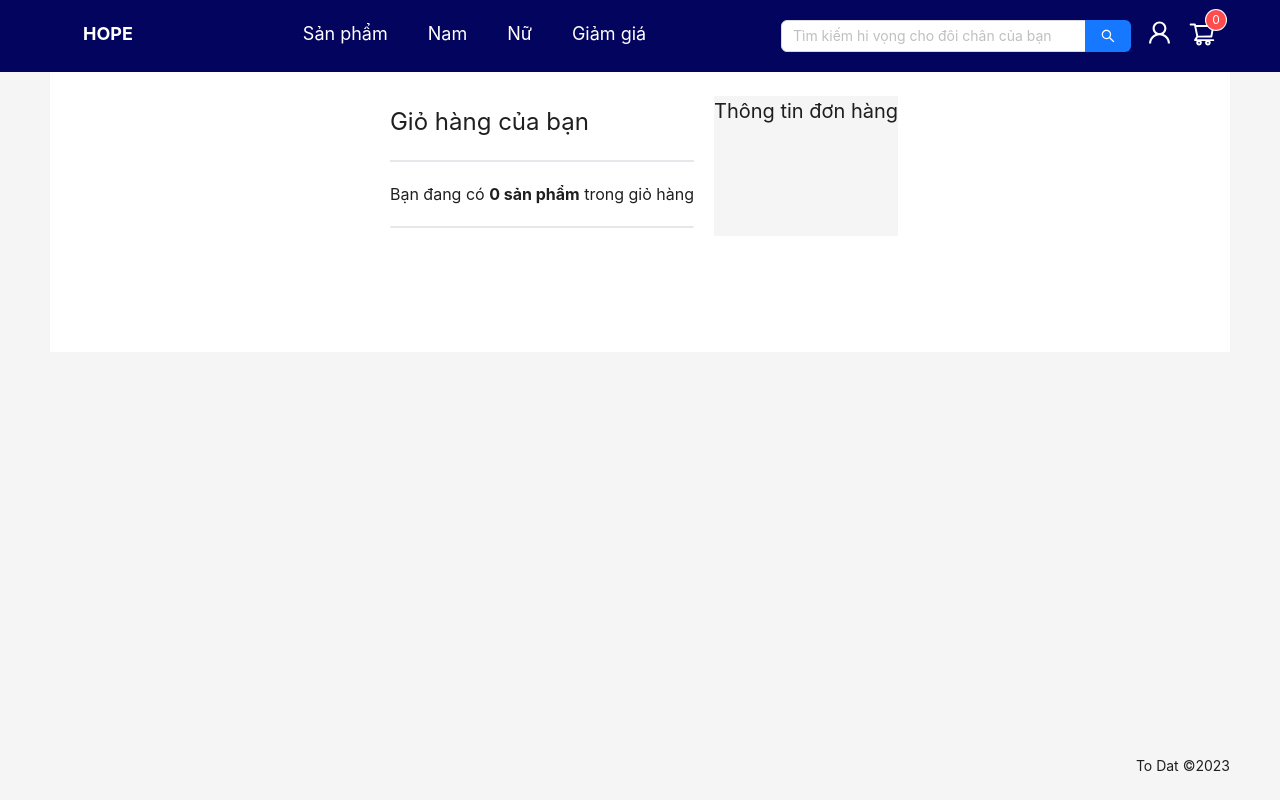
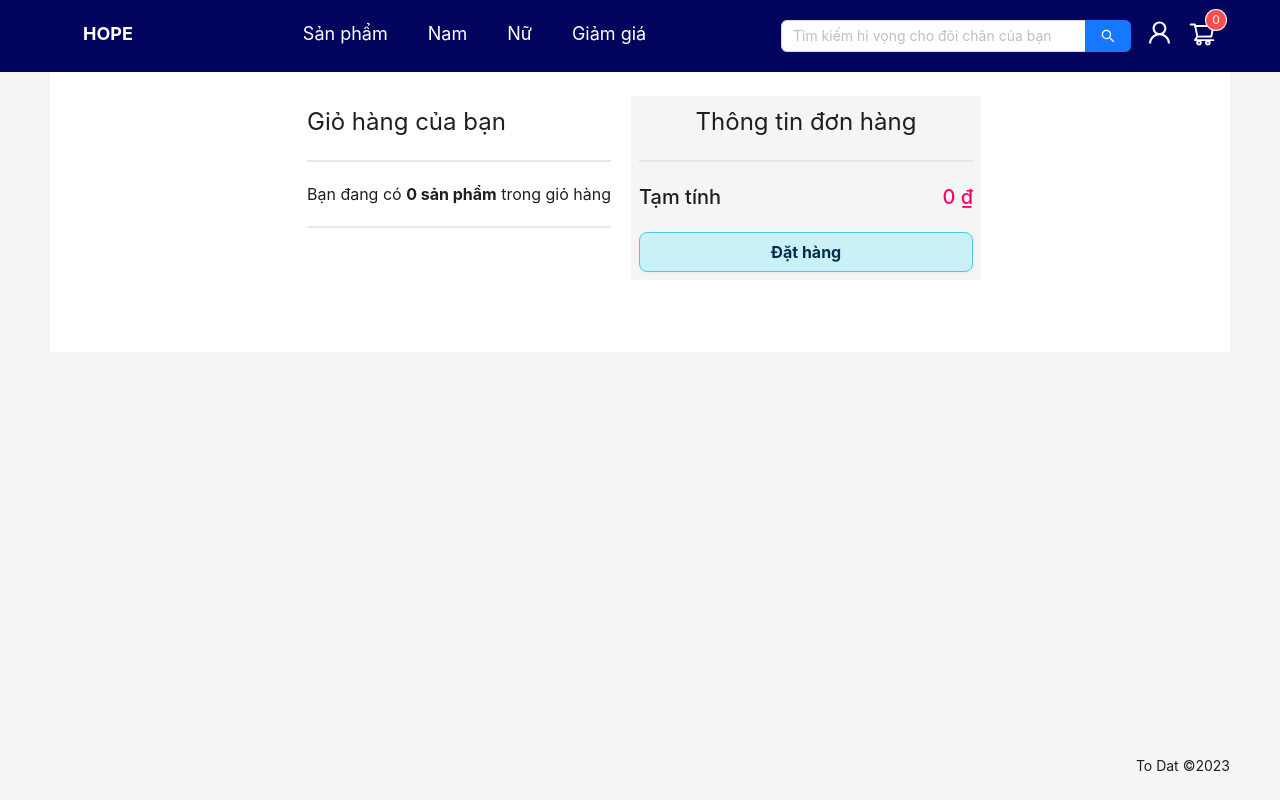
Before and after one commit to tltd0807/client, a React (Create React App) app: page /cart in a window 1280 px wide. Built offline with nearby package versions, Linux system fonts and the light colour scheme.

Commit message:
done cart page

```diff
--- a/src/pages/Cart/CartPage.jsx
+++ b/src/pages/Cart/CartPage.jsx
@@ -1,14 +1,15 @@
-import React, { useContext, useEffect, useState } from 'react'
+import React, { useContext,  useState } from 'react'
 import LayoutComponent from '../../layout/Layout'
 import CartCtx from '../../store/cart/CartCtx'
 import CartItem from './CartItem'
+import { Button } from 'antd'
+import { useNavigate } from 'react-router-dom'
 
 const CartPage = () => {
     const cartCtx = useContext(CartCtx)
-
+    const navigate=useNavigate();
     const [nOfNotValid, setNOfNotValid] = useState([])
-    console.log('nOfNotValid: ',nOfNotValid)
-    // nOfNotValid.length===0 thif able nut checkout len
+    // console.log('nOfNotValid: ',nOfNotValid)
   return (
     <LayoutComponent>
         <main className='flex justify-center space-x-3'>
@@ -19,9 +20,14 @@ const CartPage = () => {
               {cartCtx.cartItems.map((item)=>(<CartItem key={item.productId+item.size} product={item} setNOfNotValid={setNOfNotValid} nOfNotValid={nOfNotValid}/>))}
             </div>
           </section>
-          <section className='bg-[#f5f5f5]'>
-            <h2 className='text-[20px]'>Thông tin đơn hàng</h2>
-            {/* <p>{isValid?'false':'true'}</p> */}
+          <section className='bg-[#f5f5f5] p-2 rounded h-fit w-[350px]'>
+          <h2 className='text-[24px] border-b-2 pb-5'>Thông tin đơn hàng</h2>
+
+          <div className='flex justify-between py-5'>
+            <p className='text-[20px] font-medium'>Tạm tính</p>
+            <p className='text-[20px] font-medium text-[#ff006e]'>{cartCtx.cartItems.reduce((total, item)=>total+Math.round((item.price*(1-item.discount/100)/1000)*1000*item.quantity),0).toLocaleString('vi', {style : 'currency', currency : 'VND'})}</p>
+          </div>
+          <Button className=' bg-[#caf0f8] text-[#003049] border border-[#48cae4] font-bold w-full' size='large' disabled={nOfNotValid.length!==0} onClick={()=>{navigate('/checkout')}}> Đặt hàng</Button>
           </section>
 
         </main>
```
